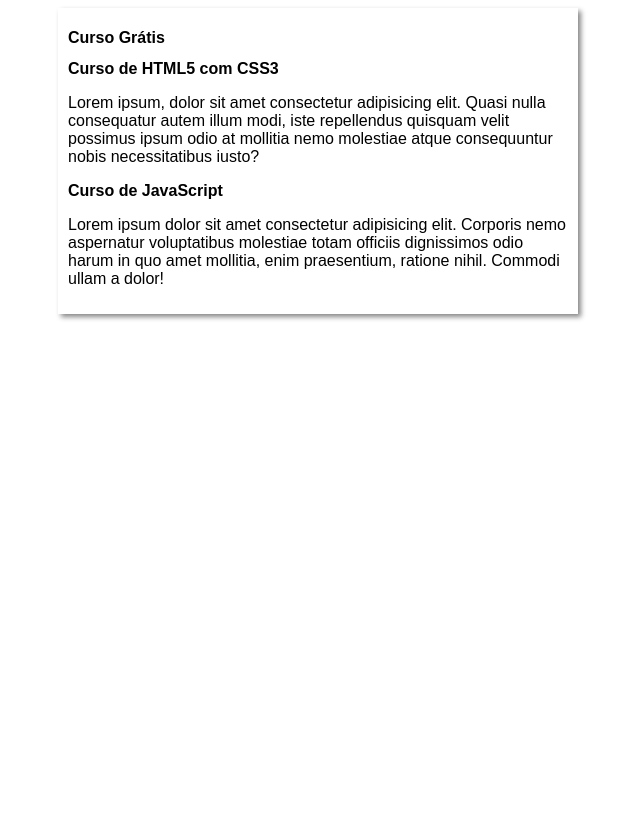
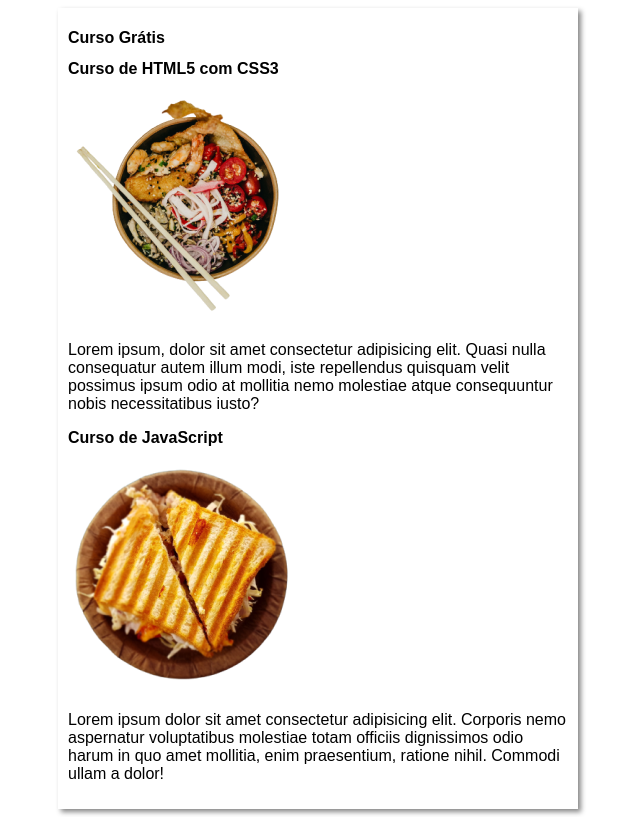
Before and after one commit to ElisangelaJesus/projeto-site, a plain HTML site: page index.html in a window 1280 px wide. Shown: the whole page, without its empty margins (322-962 px from the left). Drawn offline with Linux system fonts and the light colour scheme.

Commit message:
upload das imagens

```diff
--- a/index.html
+++ b/index.html
@@ -13,6 +13,7 @@
       </header>
       <article>
         <h2>Curso de HTML5 com CSS3</h2>
+        <img src="imagens/dish.png" alt="curso em video" />
         <p>
           Lorem ipsum, dolor sit amet consectetur adipisicing elit. Quasi nulla
           consequatur autem illum modi, iste repellendus quisquam velit possimus
@@ -22,6 +23,7 @@
       </article>
       <article>
         <h2>Curso de JavaScript</h2>
+        <img src="imagens/dish2.png" alt="curso JS" />
         <p>
           Lorem ipsum dolor sit amet consectetur adipisicing elit. Corporis nemo
           aspernatur voluptatibus molestiae totam officiis dignissimos odio
```
Also changed, not shown: imagens/botao-voltar.png (added), imagens/curso-emvideo-cor.png (added), imagens/curso-emvideo-pb.png (added), imagens/curso-html-css.png (added), imagens/curso-javascript.png (added), imagens/dish.png (added), imagens/dish2.png (added), imagens/dish3.png (added), imagens/dish4.png (added).
